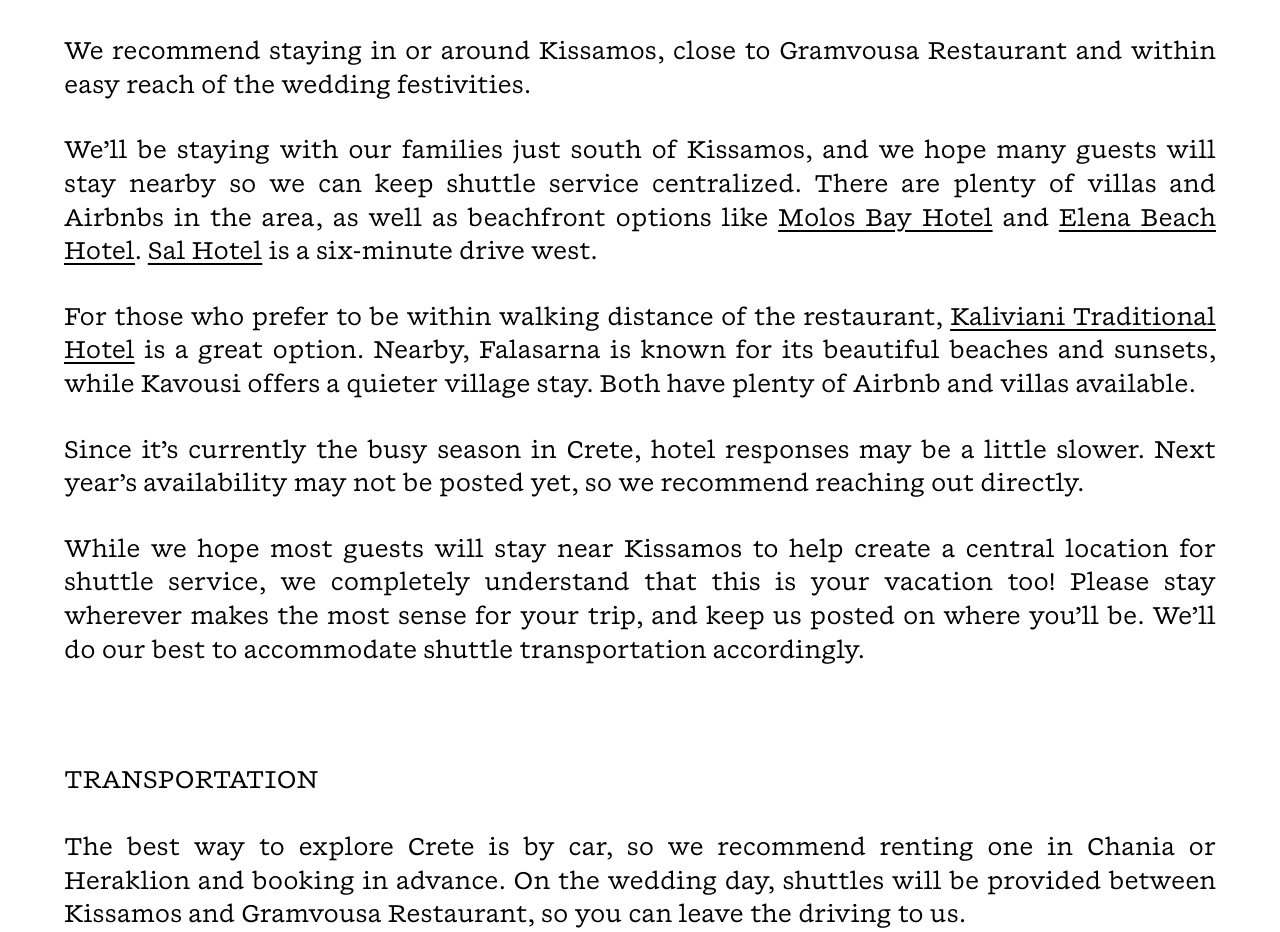
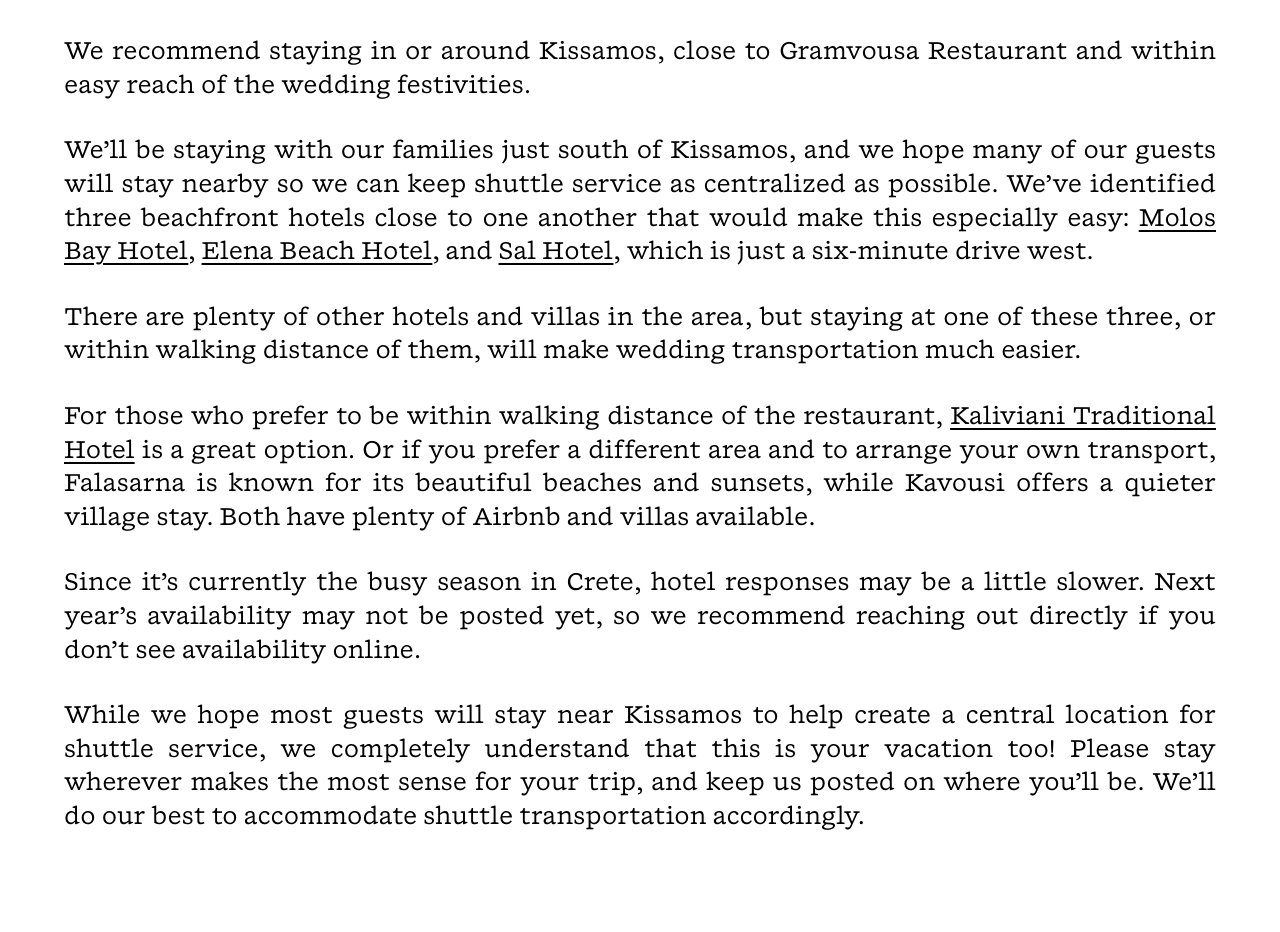
Before and after one commit to ajaxabernathy/courtney-and-ajax, a Next.js app: page /travel-and-stay in a window 1280 px wide. Shown: the part 2160-3092 px from the top of the page. Built offline with nearby package versions, Linux system fonts and the light colour scheme; a web font is replaced by a local one.

Commit message:
fix: new copy

```diff
--- a/app/travel-and-stay/page.tsx
+++ b/app/travel-and-stay/page.tsx
@@ -69,11 +69,13 @@
             body={[
               "We recommend staying in or around Kissamos, close to Gramvousa Restaurant and within easy reach of the wedding festivities.",
 
-              "We’ll be staying with our families just south of Kissamos, and we hope many guests will stay nearby so we can keep shuttle service centralized. There are plenty of villas and Airbnbs in the area, as well as beachfront options like <a href='https://www.molosbayhotel.gr/' target='_blank' rel='noopener noreferrer'>Molos Bay Hotel</a> and <a href='https://elenabeach.gr/en/home/' target='_blank' rel='noopener noreferrer'>Elena Beach Hotel</a>. <a href='https://salhotel.gr/' target='_blank' rel='noopener noreferrer'>Sal Hotel</a> is a six-minute drive west.",
+              "We’ll be staying with our families just south of Kissamos, and we hope many of our guests will stay nearby so we can keep shuttle service as centralized as possible. We’ve identified three beachfront hotels close to one another that would make this especially easy: <a href='https://www.molosbayhotel.gr/' target='_blank' rel='noopener noreferrer'>Molos Bay Hotel</a>, <a href='https://elenabeach.gr/en/home/' target='_blank' rel='noopener noreferrer'>Elena Beach Hotel</a>, and <a href='https://salhotel.gr/' target='_blank' rel='noopener noreferrer'>Sal Hotel</a>, which is just a six-minute drive west.",
 
-              "For those who prefer to be within walking distance of the restaurant, <a href='https://www.kaliviani.com/' target='_blank' rel='noopener noreferrer'>Kaliviani Traditional Hotel</a> is a great option. Nearby, Falasarna is known for its beautiful beaches and sunsets, while Kavousi offers a quieter village stay. Both have plenty of Airbnb and villas available.",
+              "There are plenty of other hotels and villas in the area, but staying at one of these three, or within walking distance of them, will make wedding transportation much easier.",
 
-              "Since it’s currently the busy season in Crete, hotel responses may be a little slower. Next year’s availability may not be posted yet, so we recommend reaching out directly.",
+              "For those who prefer to be within walking distance of the restaurant, <a href='https://www.kaliviani.com/' target='_blank' rel='noopener noreferrer'>Kaliviani Traditional Hotel</a> is a great option. Or if you prefer a different area and to arrange your own transport, Falasarna is known for its beautiful beaches and sunsets, while Kavousi offers a quieter village stay. Both have plenty of Airbnb and villas available.",
+
+              "Since it’s currently the busy season in Crete, hotel responses may be a little slower. Next year’s availability may not be posted yet, so we recommend reaching out directly if you don’t see availability online.",
 
               "While we hope most guests will stay near Kissamos to help create a central location for shuttle service, we completely understand that this is your vacation too! Please stay wherever makes the most sense for your trip, and keep us posted on where you’ll be. We’ll do our best to accommodate shuttle transportation accordingly.",
             ]}
```
